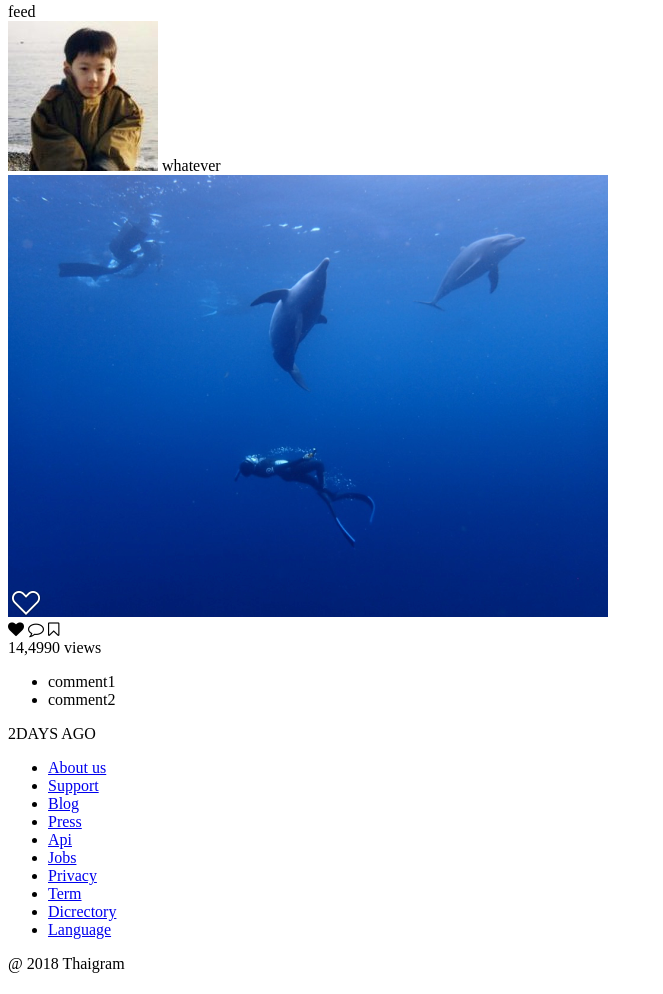
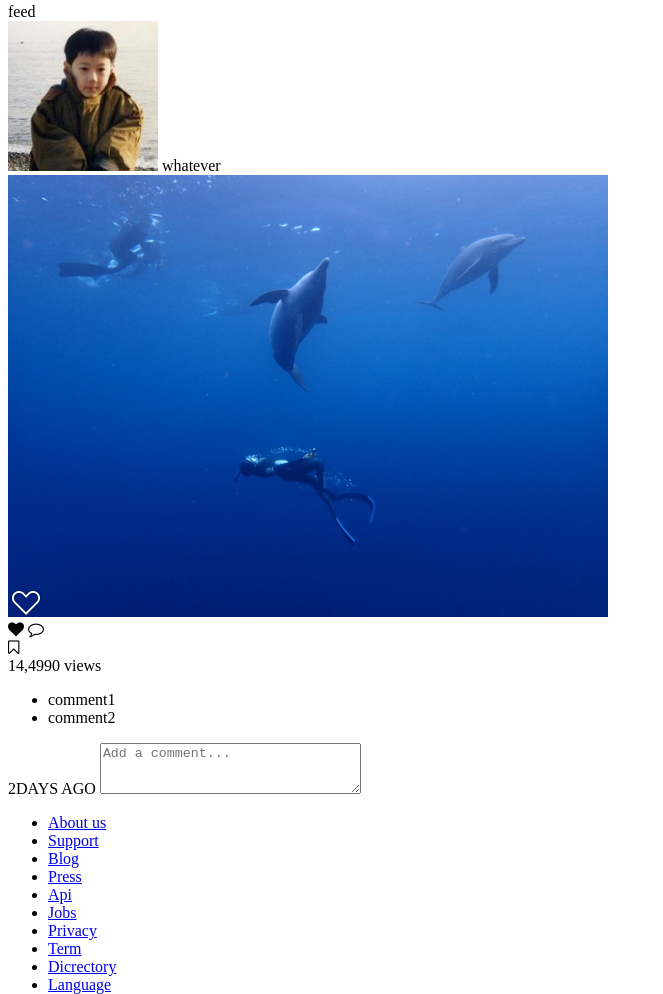
Before and after one commit to freediverjessie/nomadgram05, a plain HTML site: page feed.html in a window 1280 px wide. Shown: the part 202-1196 px from the top of the page, without its empty margins (0-663 px from the left). Drawn offline with Linux system fonts and the light colour scheme.

Commit message:
added text area

```diff
--- a/feed.html
+++ b/feed.html
@@ -54,6 +54,8 @@
             <div class="header_icon">
                 <i class="fa fa-heart" aria-hidden="true"></i>
                 <i class="fa fa-comment-o" aria-hidden="true"></i>
+            </div>
+            <div class="header_icon">
                 <i class="fa fa-bookmark-o" aria-hidden="true"></i>
             </div>
             <div class="views">
@@ -69,10 +71,9 @@
             </ul>
             <div class="dates">
                 <span>2DAYS AGO</span>
+                <textarea name="comment" id="for comments" cols="30" rows="3" placeholder="Add a comment..."></textarea>
+
             </div>
-
-
-
     </main>
 
 
```
